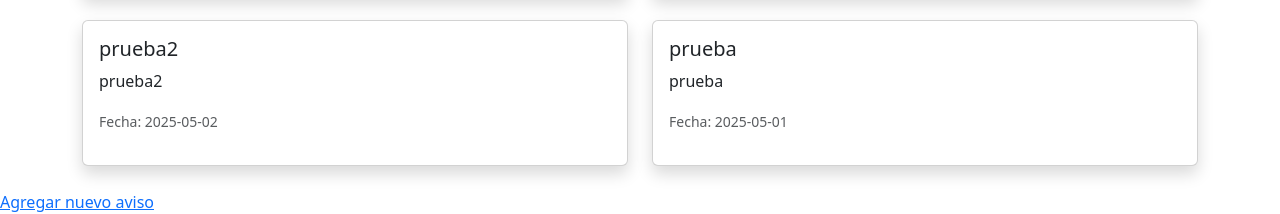
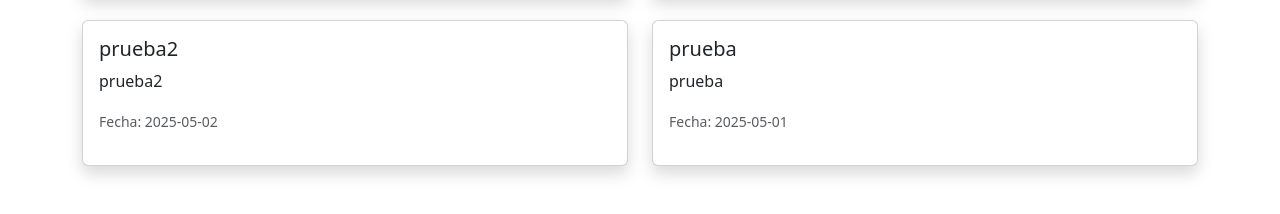
Before and after one commit to abrahamMtzV/flask_repositorio, a Flask app: page / in a window 1280 px wide. Shown: the part 780-994 px from the top of the page. After the commit the page ends 957 px from the top, so only its background shows below. Run offline with Flask 3, Linux system fonts and the light colour scheme; data comes from the database, SQL or seed files in the repository.

```diff
--- a/templates/index.html
+++ b/templates/index.html
@@ -24,6 +24,5 @@
     </div>
 
   </div>
-  <a href="login.html">Agregar nuevo aviso</a>
 </body>
 </html>
```
